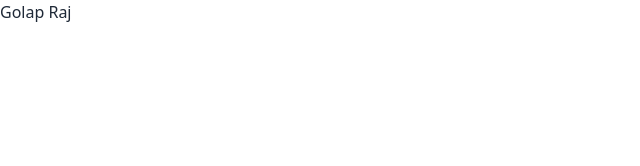
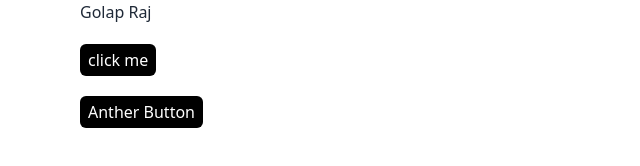
Before and after one commit to md-tahmid-hasan-golap/recape-Modiul-26-DOM, a plain HTML site: page index.html in a window 1280 px wide. Shown: the whole page, without its empty margins (0-640 px from the left). Drawn offline with nearby package versions, Linux system fonts and the light colour scheme.

Commit message:
add button

```diff
--- a/index.html
+++ b/index.html
@@ -8,8 +8,15 @@
     <!-- daisy Ui & tailwind setUp -->
     <link href="https://cdn.jsdelivr.net/npm/daisyui@4.12.24/dist/full.min.css" rel="stylesheet" type="text/css" />
     <script src="https://cdn.tailwindcss.com"></script>
+
 </head>
-<body>
+<body class="px-20">
     <h1>Golap Raj</h1>
+    <button class="bg-black text-white px-2 py-1 mt-5 rounded-md" onclick="console.log('I am clicked')">click me</button>
+    <br>
+    <button class="bg-black text-white px-2 py-1 mt-5 rounded-md" onclick="console.log(100)">Anther Button</button>
+
+
+    <script src="./js/index.js"></script>
 </body>
 </html>
```
Also changed, not shown: js/index.js (added), tailwind.config.js (added).
